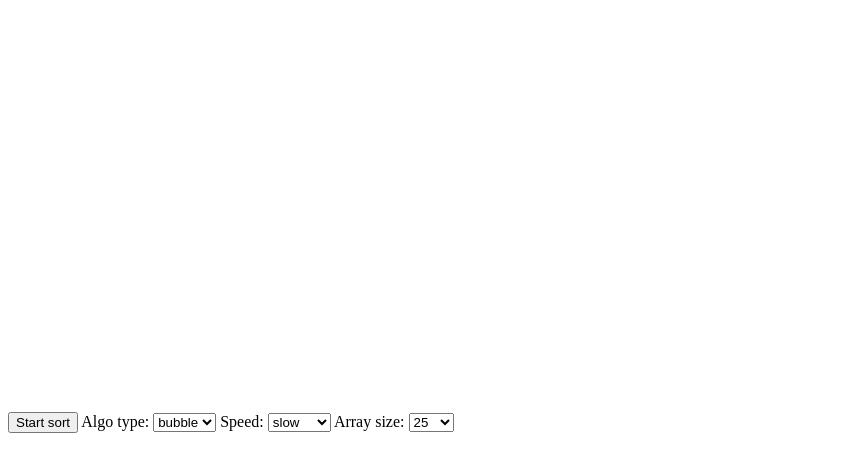
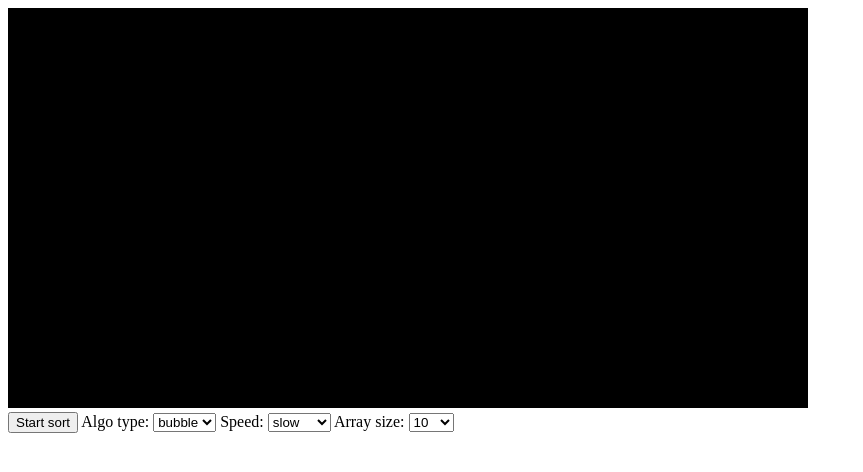
Before and after one commit to MichalObi/sorting-visualization-rust-canvas, a website built with webpack: page index.html in a window 1280 px wide. Both pictures are taken after a click on the button "Start sort". Shown: the whole page, without its empty margins (0-863 px from the left). Built offline with nearby package versions, Linux system fonts and the light colour scheme; files whose address does not match are found by name.

Commit message:
Fix double invocation bug / add size and speed select

```diff
--- a/index.html
+++ b/index.html
@@ -22,11 +22,11 @@
       </select>
       <label for="algo-type">Array size: </label>
       <select id="size">
+        <option value="10">10</option>
         <option value="25">25</option>
         <option value="50">50</option>
         <option value="100">100</option>
       </select>
     </div>
-    <script src="./script.js"></script>
   </body>
 </html>
--- a/script.js
+++ b/script.js
@@ -1,22 +1,34 @@
 const webassembly_js = import('./rust-sorting/pkg/rust_sorting.js');
 
-const algoType = 'bubble',
-      withVisual = true,
-      shuffle = arr => arr.sort(() => Math.random() - 0.5),
-      length = 10,
-      initialArray = Array(length).fill().map((v, i) => i + 1);
-      shuffledArray = shuffle(initialArray.slice());
-      config = {algoType, withVisual, array: shuffledArray.slice()},
+const $algoSelect = document.getElementById('algo-type'),
+      $sizeSelect = document.getElementById('size'),
+      $speedSelect = document.getElementById('speed'),
       $startBtn = document.getElementById('start'),
-      ctx = document.getElementById('canvas').getContext('2d');
+      ctx = document.getElementById('canvas').getContext('2d'),
+      canvasWidth = 800,
+      canvasHeight = 400,
+      bcgColor = '#000',
+      textFont = '28px serif',
+      withVisual = true;
 
 webassembly_js.then(wasmModule => {
 
-  const appContext = wasmModule.run_app(config),
-        selectedAlgoType = appContext.get_algo_type();
+  const prepareConfig = () => {
+    const algoType = $algoSelect.options[$algoSelect.selectedIndex].value,
+        shuffle = arr => arr.sort(() => Math.random() - 0.5),
+        length = parseInt($sizeSelect.options[$sizeSelect.selectedIndex].value),
+        initialArray = Array(length).fill().map((v, i) => i + 1);
+        shuffledArray = shuffle(initialArray.slice());
+        return {algoType, withVisual, array: shuffledArray.slice()};
+  }
 
   const sortStart = () => {
+
+    const appContext = wasmModule.run_app(prepareConfig()),
+          selectedAlgoType = appContext.get_algo_type();
+
     $startBtn.disabled = true;
+
     if (withVisual) {
       appContext.sort();
       // cb will be trigger in utils.js
@@ -33,9 +45,9 @@ webassembly_js.then(wasmModule => {
       const rustArraySortTime = rustArraySortStop - rustArraySortStart;
       console.log(`Call to rust array sort ${rustArraySortTime} ms`);
 
-      ctx.clearRect(0, 0, 800, 400);
+      ctx.clearRect(0, 0, canvasWidth, canvasHeight);
 
-      ctx.font = '28px serif';
+      ctx.font = textFont;
       ctx.fillText(`Selected algo type: ${selectedAlgoType}`, 5, 50);
       ctx.fillText(`Initial Array: ${initialArray}`, 5, 100);
       ctx.fillText(`Shuffled Array: ${shuffledArray}`, 5, 150);
@@ -43,8 +55,8 @@ webassembly_js.then(wasmModule => {
     }
   }
 
-  ctx.fillStyle = '#000';
-  ctx.fillRect(0, 0, 800, 400);
+  ctx.fillStyle = bcgColor;
+  ctx.fillRect(0, 0, canvasWidth, canvasHeight);
 
   $startBtn.addEventListener('click', sortStart);
 });
```
Also changed, not shown: utils.js (+8 -6 lines).
